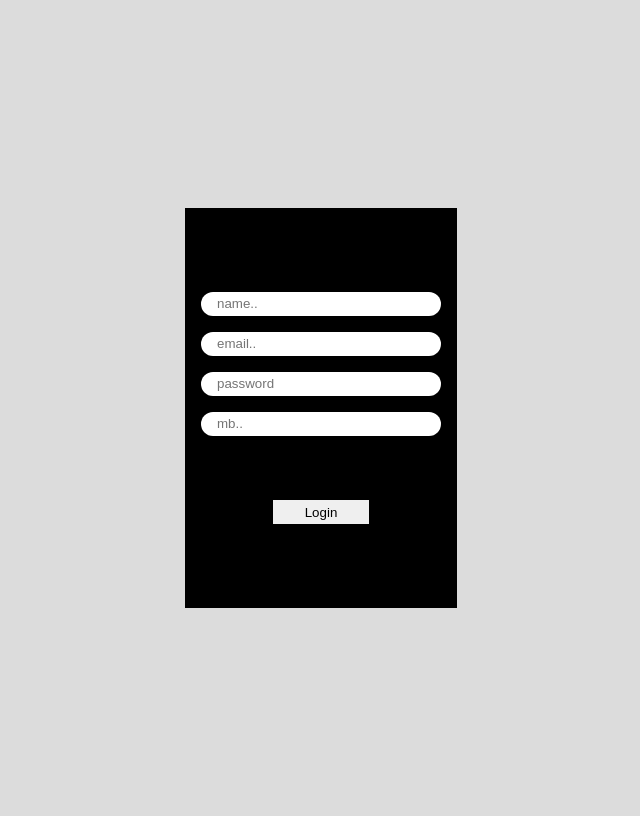
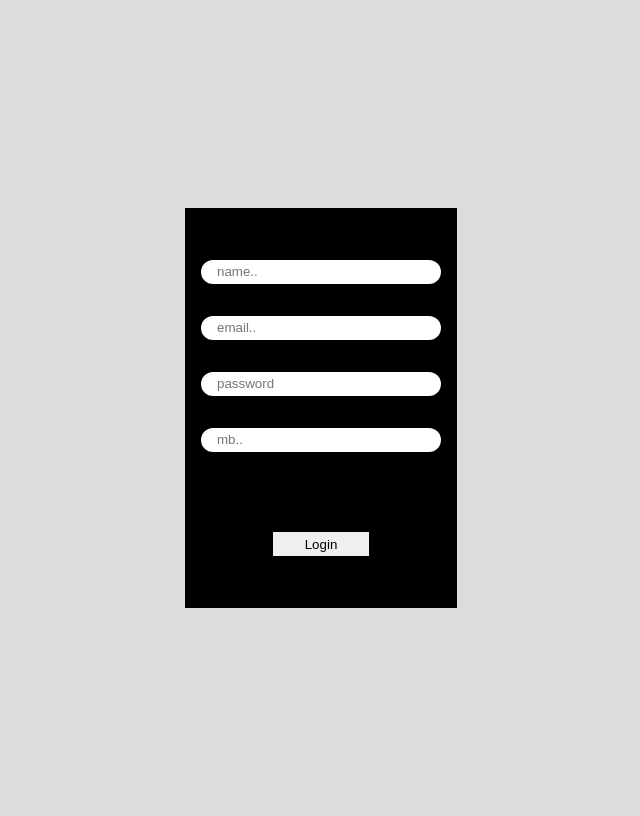
Before and after one commit to sandeepS200/chat-application, a Node server app: page /login in a window 1280 px wide. Shown: the whole page, without its empty margins (319-959 px from the left). Run offline with Node 20, Linux system fonts and the light colour scheme; some libraries are stand-ins or nearby versions.

Commit message:
index.js change and login.css

```diff
--- a/public/scss/login.css
+++ b/public/scss/login.css
@@ -23,7 +23,7 @@ form {
   width: 100%;
   height: 100%;
   justify-content: center;
-  gap: 1rem;
+  gap: 2rem;
 }
 .input_field_container input {
   width: 15rem;
--- a/public/scss/login.scss
+++ b/public/scss/login.scss
@@ -23,7 +23,7 @@ form {
     width: 100%;
     height: 100%;
     justify-content: center;
-    gap: 1rem;
+    gap: 2rem;
 
     input {
         width: 15rem;
```
Also changed, not shown: public/index.js (+10 -10 lines).
